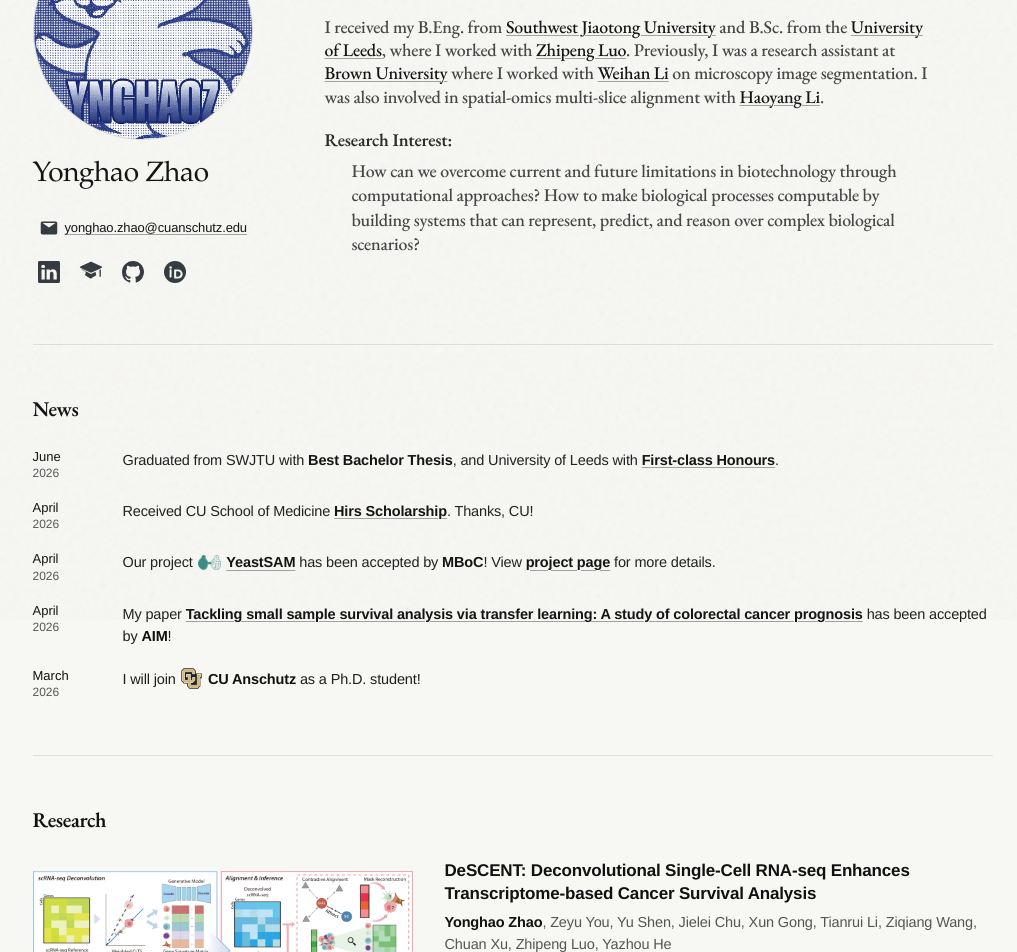
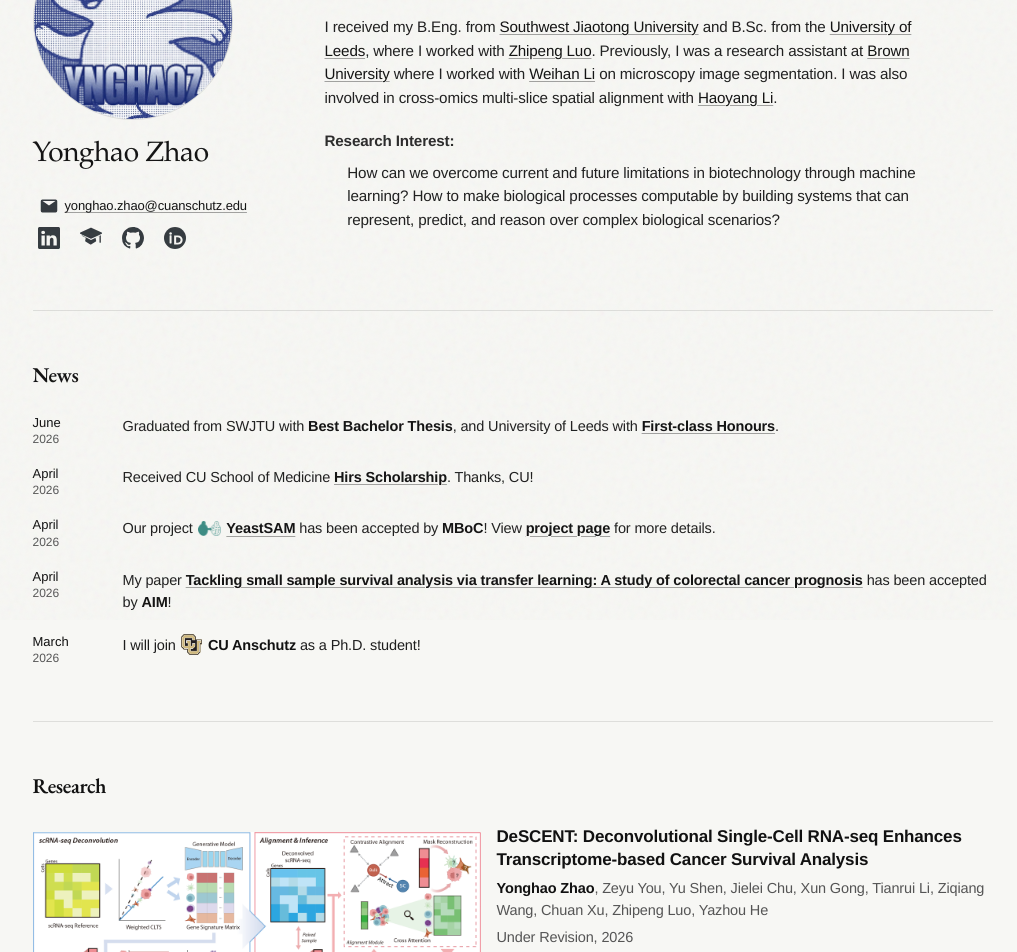
Before and after one commit to YonghaoZhao722/yonghaoz.com, a React (Vite) app: page / in a window 1280 px wide. Shown: the part 180-1132 px from the top of the page, without its empty margins (120-1137 px from the left). Built offline with nearby package versions, Linux system fonts and the light colour scheme; a web font is replaced by a local one.

Commit message:
Update format

```diff
--- a/src/App.css
+++ b/src/App.css
@@ -172,8 +172,8 @@
 }
 
 .profile-avatar {
-  width: 220px;
-  height: 220px;
+  width: 200px;
+  height: 200px;
   border-radius: 999px;
   object-fit: cover;
   object-position: center;
@@ -253,12 +253,13 @@
 }
 
 #about p {
-  font-family: var(--font-retro-serif);
-  font-size: 1.12rem;
-  font-weight: 500;
-  line-height: 1.3;
+  font-family: var(--font-curriculum);
+  font-size: 0.95rem;
+  font-weight: 400;
+line-height: 1.55;
   letter-spacing: -0.01em;
-  color: #444;
+  color: #1e1e1e;
+  max-width: 92%;
 }
 
 #about .about-subhead {
@@ -269,12 +270,12 @@
 }
 
 #about .about-interests {
-  font-family: var(--font-retro-serif);
-  font-size: 1.12rem;
-  font-weight: 500;
-  line-height: 1.35;
+  font-family: var(--font-curriculum);
+  font-size: 0.95rem;
+  font-weight: 400;
+line-height: 1.55;
   letter-spacing: -0.01em;
-  color: #444;
+  color: #1e1e1e;
   margin: 0;
   padding-left: 1.5em;
   max-width: 92%;
@@ -288,7 +289,7 @@
 p {
   margin-bottom: 16px;
   font-weight: 400;
-  max-width: 92%;
+  max-width: 100%;
 }
 
 .timeline-list {
@@ -380,8 +381,6 @@
   display: flex;
   flex-direction: column;
   align-items: flex-start;
-  gap: 12px;
-  padding-top: 2px;
 }
 
 .email-link {
@@ -567,8 +566,8 @@
 
 .pub-item--with-figure {
   display: grid;
-  grid-template-columns: 380px 1fr;
-  gap: 32px;
+  grid-template-columns: minmax(0, calc(50% - 32px)) minmax(280px, 1fr);
+  gap: 16px;
   align-items: start;
   max-width: none;
 }
@@ -584,7 +583,7 @@
   display: flex;
   align-items: center;
   justify-content: center;
-  height: 180px;
+  height: 200px;
   overflow: hidden;
   transition: transform 0.2s ease;
 }
--- a/src/App.jsx
+++ b/src/App.jsx
@@ -703,7 +703,7 @@
                       Weihan Li
                     </a>{' '}
                     on microscopy image segmentation. I was also involved in
-                    spatial-omics multi-slice alignment with{' '}
+                    cross-omics multi-slice spatial alignment with{' '}
                     <a
                       href="https://hy-li.com/"
                       target="_blank"
@@ -717,7 +717,7 @@
                   <p className="about-subhead">Research Interest:</p>
                   <ul className="about-interests">
                       How can we overcome current and future limitations in biotechnology
-                      through computational approaches? How to make biological processes
+                      through machine learning? How to make biological processes
                        computable by building systems that can represent, predict,
                         and reason over complex biological scenarios?
                   </ul>
```
Also changed, not shown: 1 other file (tests, documents, lock files or other folders).
